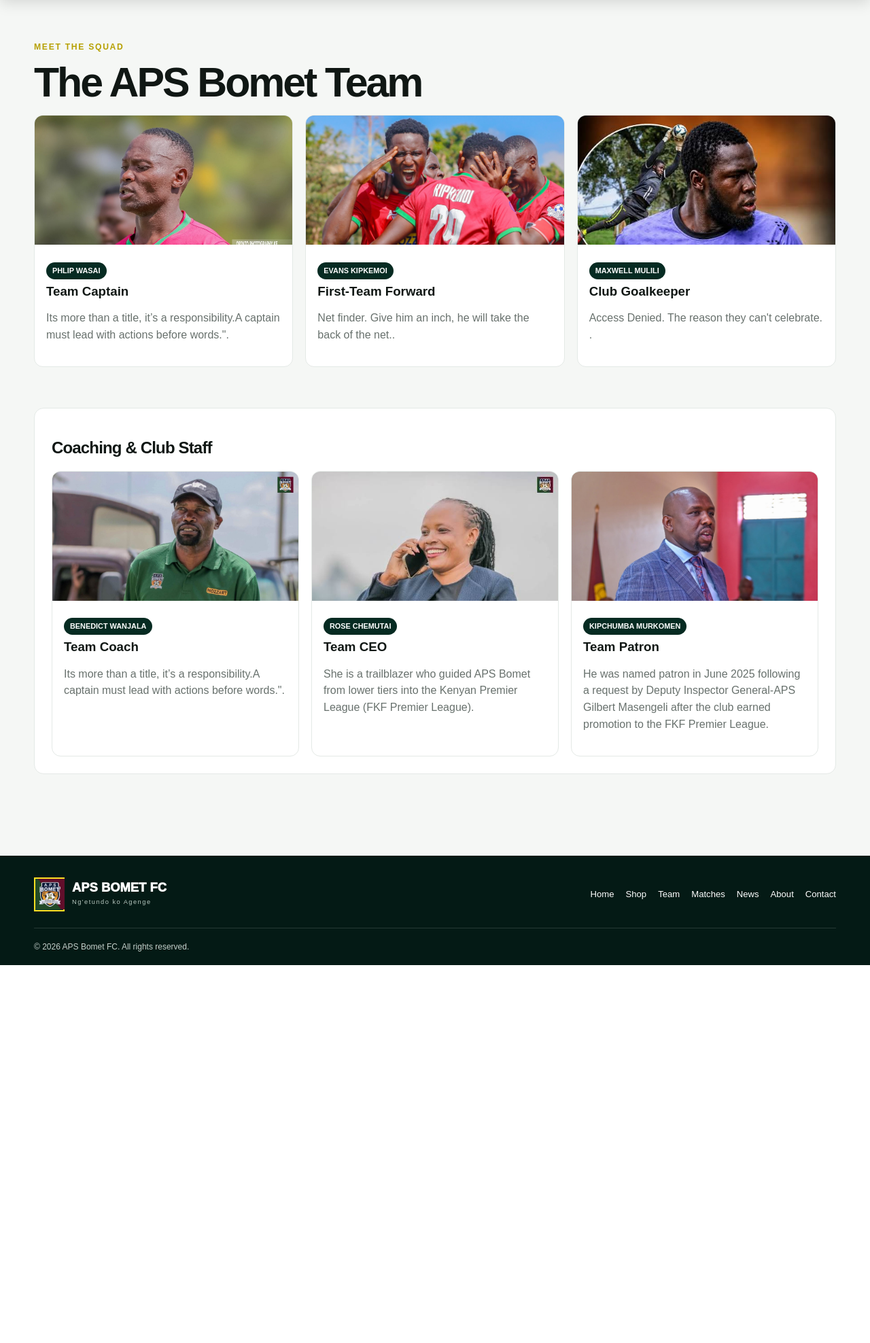
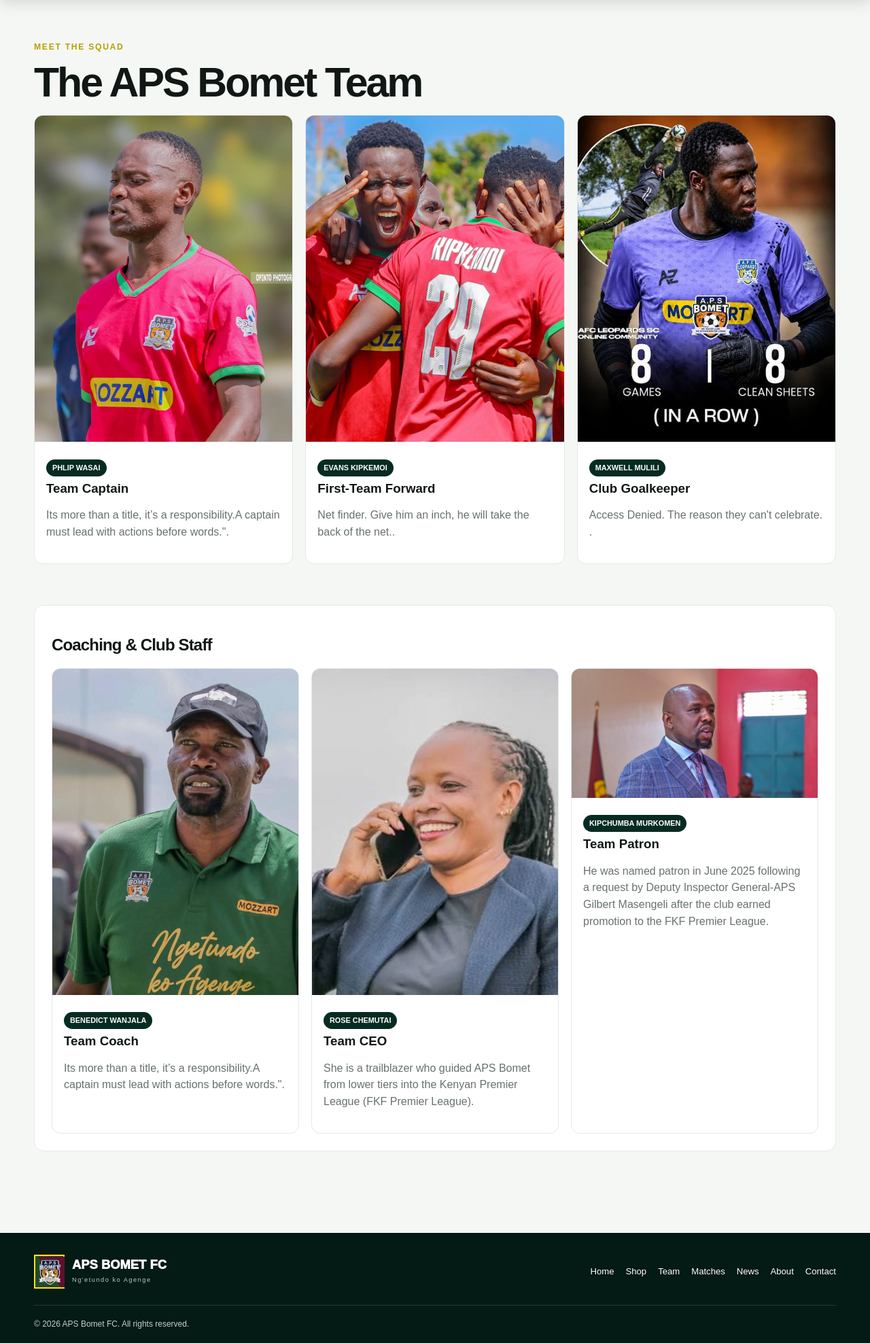
Before and after one commit to chirchirKR/apsbometfc, a Django app: page /team/ in a window 1280 px wide. Shown: the part 76-2052 px from the top of the page at 68% size. Before the commit the page ends 1496 px from the top, so only its background shows below. Run offline with Django 5.2, Linux system fonts and the light colour scheme.

Commit message:
Updated v1.0.3

```diff
--- a/home/templates/home/team.html
+++ b/home/templates/home/team.html
@@ -7,7 +7,7 @@
     <meta name="viewport" content="width=device-width, initial-scale=1">
     <meta name="description" content="Team - Aps Bomet FC">
     <title>Team |APS Bomet FC</title>
-    <link rel="stylesheet" href="{% static 'css/styleall.css' %}?v=1.0.1">
+    <link rel="stylesheet" href="{% static 'css/styleall.css' %}?v=1.0.3">
     <link rel="icon" href="https://files.catbox.moe/2ui36x.jpeg"/>
     <script src="{% static 'js/script.js' %}"></script>
 </head>
--- a/static/css/styleall.css
+++ b/static/css/styleall.css
@@ -43,6 +43,8 @@ footer{background:#041a15;color:white;padding:32px 0 18px}.footer-top{display:fl
 
 .captain-img {
     object-position: top center;
+    min-height: 60vh;
+    max-height: 60vh;
 }
 
 .patron-img {
```
